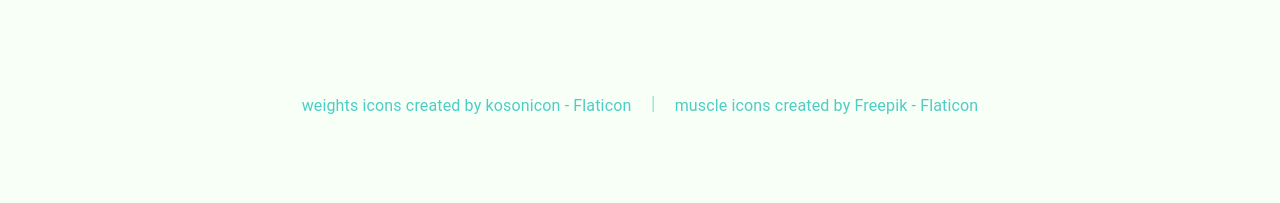
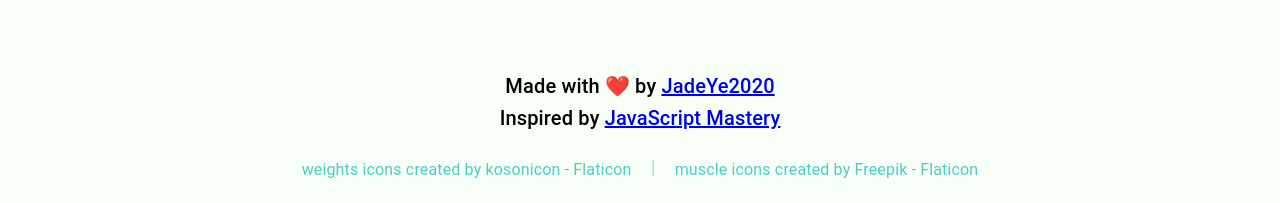
Before and after one commit to JadeYe2020/exercises_exploration_app, a React (Create React App) app: page / in a window 1280 px wide. Shown: the part 1104-1307 px from the top of the page. Before the commit the page ends 1246 px from the top, so only its background shows below. Built offline with nearby package versions, Linux system fonts and the light colour scheme; no server answers.

Commit message:
Move states out from App back to Home. Finalize footer and navbar.

```diff
--- a/src/App.js
+++ b/src/App.js
@@ -1,5 +1,4 @@
-import React, { useState, useEffect } from 'react'
-import { apiOptions, fetchData, baseUrl } from './utils/fetchData'
+import React from 'react'
 import { Route, Routes } from 'react-router-dom';
 import { Box } from '@mui/material';
 
@@ -9,28 +8,13 @@
 import Home from './pages/Home';
 import ExerciseDetail from './pages/ExerciseDetail';
 
-
 const App = () => {
-  const [bodyParts, setBodyParts] = useState([])
-  const [allExercises, setAllExercises] = useState([])
-
-  useEffect(() => {
-    const fetchExercisesData = async () => {
-      const bodyPartsData = await fetchData(`${baseUrl}/bodyPartList`, apiOptions)
-      setBodyParts(['all', ...bodyPartsData])
-
-      const exercisesData = await fetchData(baseUrl, apiOptions)
-      setAllExercises(exercisesData)
-    }
-    fetchExercisesData()
-  }, [setAllExercises])
-
   return (
     <Box width="400px" sx={{ width: { xl: '1488px' }}} m="auto">
       <Navbar />
       <Routes>
-        <Route path="/" element={ <Home bodyParts={bodyParts} allExercises={allExercises} /> } />
-        <Route path="/exercise/:id" element={ <ExerciseDetail allExercises={allExercises} /> } />
+        <Route path="/" element={ <Home /> } />
+        <Route path="/exercise/:id" element={ <ExerciseDetail /> } />
       </Routes>
       <Footer />
     </Box>
--- a/src/components/Detail.js
+++ b/src/components/Detail.js
@@ -13,8 +13,8 @@
         <Typography variant='h4' textTransform='capitalize'>
           {name}
         </Typography>
-        {bulletPoints.map((point) => (
-          <Stack key={point} direction='row' alignItems='center' gap='24px'>
+        {bulletPoints.map((point, index) => (
+          <Stack key={index} direction='row' alignItems='center' gap='24px'>
             <GiMuscleUp color='#1A535C' size='48px' />
             <Typography variant='h6' textTransform='capitalize'>
               {point}
--- a/src/components/ExerciseCard.js
+++ b/src/components/ExerciseCard.js
@@ -9,7 +9,7 @@
     fontSize: '14px',
     borderRadius: '20px',
     textTransform: 'capitalize'
-}
+  }
 
   return (
     <Link to={`/exercise/${exercise.id}`} className='exercise-card'>
--- a/src/components/Footer.js
+++ b/src/components/Footer.js
@@ -3,7 +3,19 @@
 
 const footer = () => {
   return (
-    <Box mt='80px' bgcolor='#F7FFF7'>
+    <Box mt='80px'>
+      <Typography variant="h6" mt="41px" textAlign="center">
+        Made with ❤️ by {` `}
+        <a href='https://github.com/JadeYe2020/gym_exercises_app' target="_blank" rel='noreferrer'>
+          JadeYe2020
+        </a>
+      </Typography>
+      <Typography variant="h6" textAlign="center">
+        Inspired by {` `}
+        <a href='https://github.com/adrianhajdin/project_fitness_app' target="_blank" rel='noreferrer'>
+          JavaScript Mastery
+        </a>
+      </Typography>
       <Stack direction='row' gap='20px' justifyContent='center' flexWrap='wrap' p='24px' color='#4ECDC4'>
         <a href="https://www.flaticon.com/free-icons/workout" title="workout icons" style={{textDecoration: 'none'}}>
           <Typography textAlign='center' color='#4ECDC4'>
--- a/src/components/Navbar.js
+++ b/src/components/Navbar.js
@@ -34,12 +34,12 @@
         <Link to='/' style={textStyle}>
           <Typography fontWeight='bold' variant='h6' component='h1'>Home</Typography>
         </Link>
-        <Link to='/#exercises' style={textStyle}>
-          <Typography onClick={() => window.location.href='#exercises'}
+        <a href='#exercises' style={textStyle}>
+          <Typography
             fontWeight='bold' variant='h6' component='h1'>
             Exercises
           </Typography>
-        </Link>
+        </a>
       </Stack>
     </Stack>
   )
--- a/src/pages/ExerciseDetail.js
+++ b/src/pages/ExerciseDetail.js
@@ -1,25 +1,21 @@
 import { useState, useEffect } from 'react'
 import { useParams } from 'react-router-dom'
-import { videoApiOptions, fetchData } from '../utils/fetchData'
+import { videoApiOptions, apiOptions, fetchData, baseUrl } from '../utils/fetchData'
 import Detail from '../components/Detail'
 import ExerciseVideos from '../components/ExerciseVideos'
 import { Box } from '@mui/material'
 
-const ExerciseDetail = ({ allExercises }) => {
+const ExerciseDetail = () => {
   const [exerciseDetail, setExerciseDetail] = useState({})
   const [exerciseVideos, setExerciseVideos] = useState([])
   const { id } = useParams()
-
-  console.log('allExercises, in ExerciseDetail', allExercises)
 
   useEffect(() => {
     const fetchExerciseData = async () => {
       const youtubeSearchUrl = 'https://youtube-search-and-download.p.rapidapi.com'
 
+      const allExercises = await fetchData(baseUrl, apiOptions)
       const exerciseDetailData = allExercises.find((exercise) => exercise.id === id)
-
-      console.log('exerciseDetailData in ExerciseDetail', exerciseDetailData)
-
       setExerciseDetail(exerciseDetailData)
 
       const exerciseVideosData = await fetchData(`${youtubeSearchUrl}/search?query=${exerciseDetailData.name}`, videoApiOptions)
@@ -27,7 +23,7 @@
       setExerciseVideos(videosOnly)
     }
     fetchExerciseData()
-  }, [id, allExercises])
+  }, [id])
 
   window.scrollTo({top: 0})
 
--- a/src/pages/Home.js
+++ b/src/pages/Home.js
@@ -1,12 +1,27 @@
 import Exercises from '../components/Exercises'
-import { useState  } from 'react'
+import { useState, useEffect  } from 'react'
+import { apiOptions, fetchData, baseUrl } from '../utils/fetchData'
 import { Box } from '@mui/material'
 import HeroBanner from '../components/HeroBanner'
 
-const Home = ({ bodyParts, allExercises }) => {
+const Home = () => {
+  const [bodyParts, setBodyParts] = useState([])
+  const [allExercises, setAllExercises] = useState([])
   const [bodyPart, setBodyPart] = useState('all')
   const [exercisesToShow, setExercisesToShow] = useState(allExercises)
   const [hasResults, setHasResults] = useState(true)
+
+  useEffect(() => {
+    const fetchExercisesData = async () => {
+      const bodyPartsData = await fetchData(`${baseUrl}/bodyPartList`, apiOptions)
+      setBodyParts(['all', ...bodyPartsData])
+
+      const exercisesData = await fetchData(baseUrl, apiOptions)
+      setAllExercises(exercisesData)
+      setExercisesToShow(exercisesData)
+    }
+    fetchExercisesData()
+  }, [setAllExercises])
 
   return (
     <Box>
```
